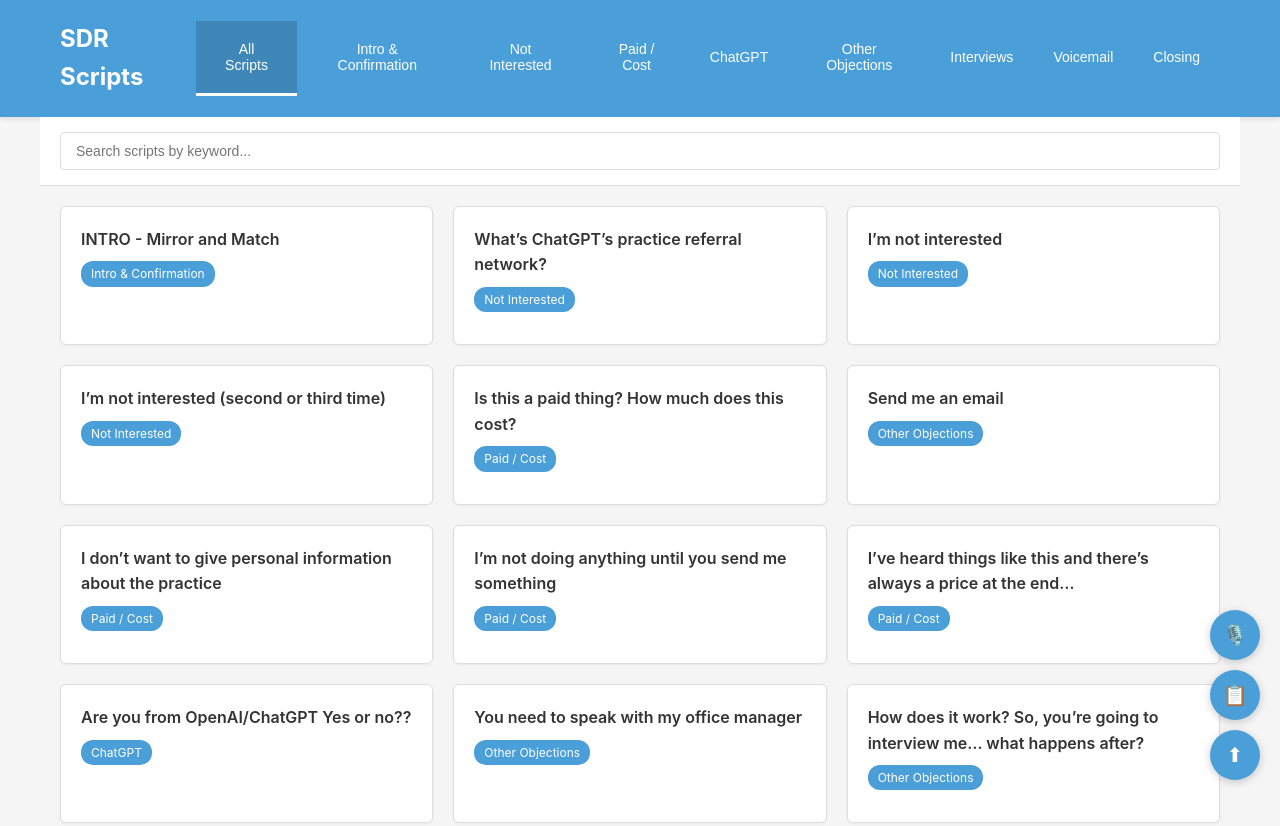
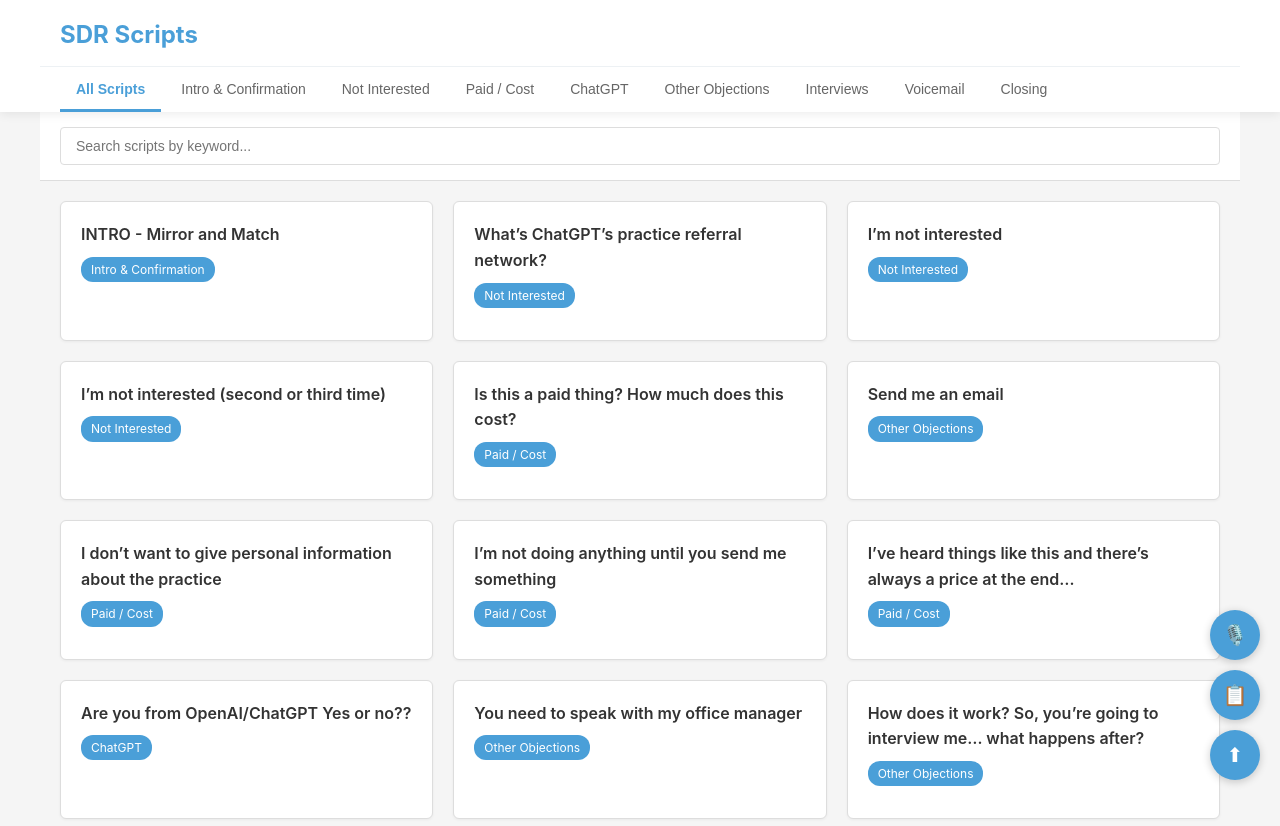
Before and after one commit to renojameswebmaster-gif/sdr-script-library, a plain HTML site: page index.html in a window 1280 px wide. Shown: the top 826 px of the page. Drawn offline with Linux system fonts and the light colour scheme.

Commit message:
Improve script navigation with tabs

```diff
--- a/index.html
+++ b/index.html
@@ -5,7 +5,7 @@
     <meta name="viewport" content="width=device-width, initial-scale=1.0" />
     <meta name="description" content="Professional SDR cold-call script library for sales teams." />
     <title>SDR Script Library</title>
-    <link rel="stylesheet" href="styles.css?v=19" />
+    <link rel="stylesheet" href="styles.css?v=20" />
   </head>
   <body>
     <!-- Header -->
@@ -14,7 +14,7 @@
         <div class="header-logo">
           <div class="logo-text">SDR Scripts</div>
         </div>
-        <nav class="header-nav">
+        <nav class="header-nav" aria-label="Script sections">
           <button class="nav-btn active" data-category="all">All Scripts</button>
           <button class="nav-btn" data-category="Intro & Confirmation">Intro &amp; Confirmation</button>
           <button class="nav-btn" data-category="Not Interested">Not Interested</button>
@@ -55,6 +55,6 @@
     <!-- Toast Notification -->
     <div id="toast" class="toast" role="status" aria-live="polite"></div>
 
-    <script src="script.js?v=19"></script>
+    <script src="script.js?v=20"></script>
   </body>
 </html>
--- a/styles.css
+++ b/styles.css
@@ -23,54 +23,62 @@ body {
 
 /* Header */
 .header {
-  background-color: var(--primary-blue);
+  position: sticky;
+  top: 0;
+  z-index: 10;
+  background-color: var(--white);
   color: var(--white);
   padding: 0;
-  box-shadow: 0 2px 4px rgba(0, 0, 0, 0.1);
+  box-shadow: 0 2px 10px rgba(0, 0, 0, 0.08);
 }
 
 .header-container {
   max-width: 1200px;
   margin: 0 auto;
-  display: flex;
-  align-items: center;
-  justify-content: space-between;
-  padding: 0 20px;
 }
 
 .header-logo {
-  padding: 20px 0;
+  padding: 16px 20px 12px;
 }
 
 .logo-text {
   font-size: 24px;
   font-weight: bold;
+  color: var(--primary-blue);
 }
 
 .header-nav {
   display: flex;
-  gap: 0;
+  gap: 4px;
+  padding: 0 20px;
+  overflow-x: auto;
+  border-top: 1px solid #edf1f4;
+  scrollbar-width: thin;
 }
 
 .nav-btn {
-  background: transparent;
-  color: var(--white);
+  flex: 0 0 auto;
+  background: var(--white);
+  color: var(--text-light);
   border: none;
-  padding: 20px 20px;
+  padding: 14px 16px 12px;
   cursor: pointer;
   font-size: 14px;
   font-weight: 500;
   border-bottom: 3px solid transparent;
-  transition: all 0.2s;
+  transition: color 0.2s, border-color 0.2s, background-color 0.2s;
+  white-space: nowrap;
 }
 
 .nav-btn:hover {
-  background-color: rgba(0, 0, 0, 0.1);
+  color: var(--primary-blue);
+  background-color: #f6fbff;
 }
 
 .nav-btn.active {
-  border-bottom-color: var(--white);
-  background-color: rgba(0, 0, 0, 0.15);
+  border-bottom-color: var(--primary-blue);
+  color: var(--primary-blue);
+  font-weight: 700;
 }
 
 /* Search Bar */
@@ -320,18 +328,13 @@ body {
 
 /* Responsive */
 @media (max-width: 768px) {
-  .header-container {
-    flex-direction: column;
-    gap: 15px;
-  }
-
   .header-nav {
-    width: 100%;
-    justify-content: center;
+    padding: 0 12px;
+    justify-content: flex-start;
   }
 
   .nav-btn {
-    padding: 15px 12px;
+    padding: 13px 12px 11px;
     font-size: 12px;
   }
 
```
